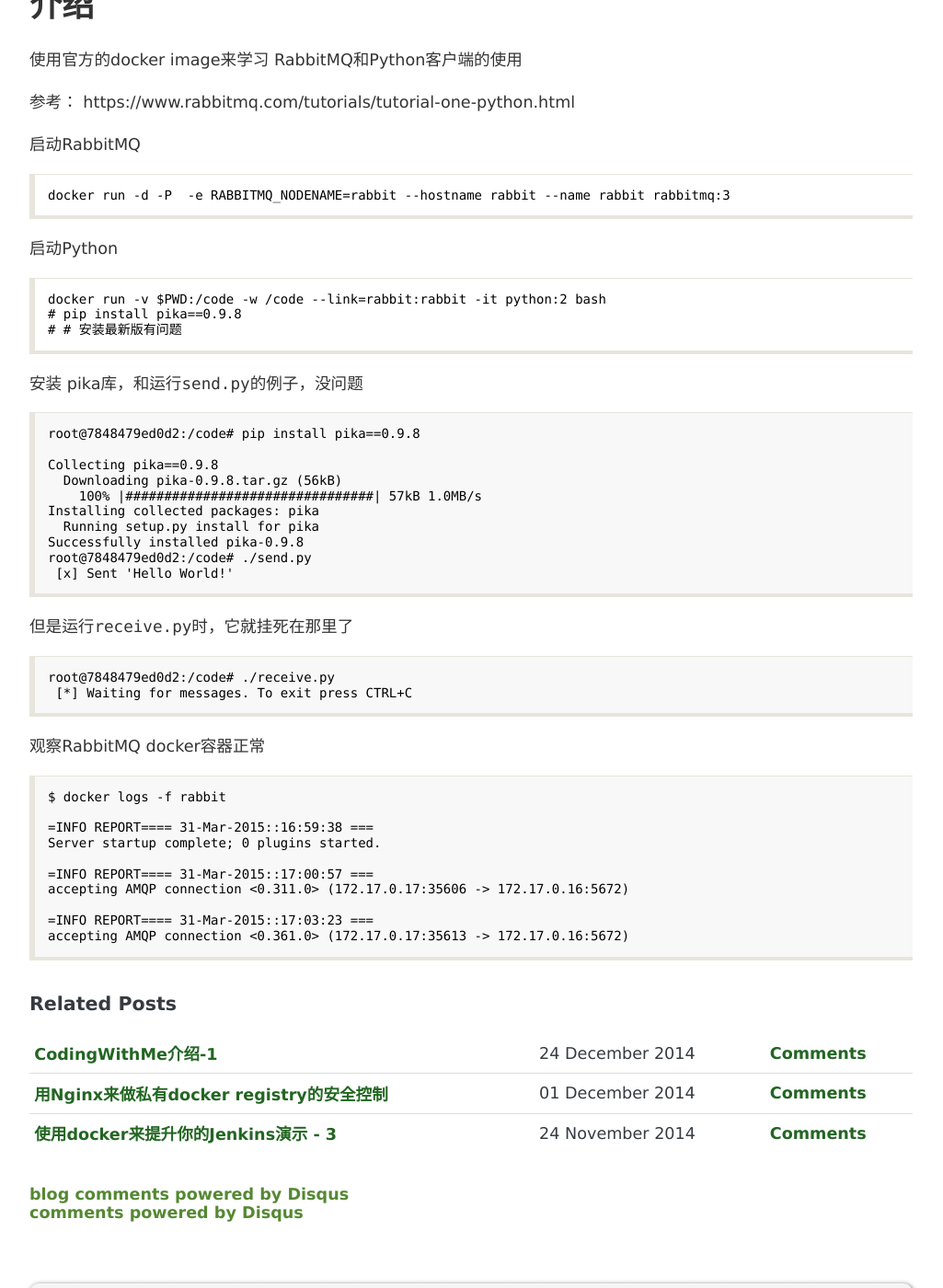
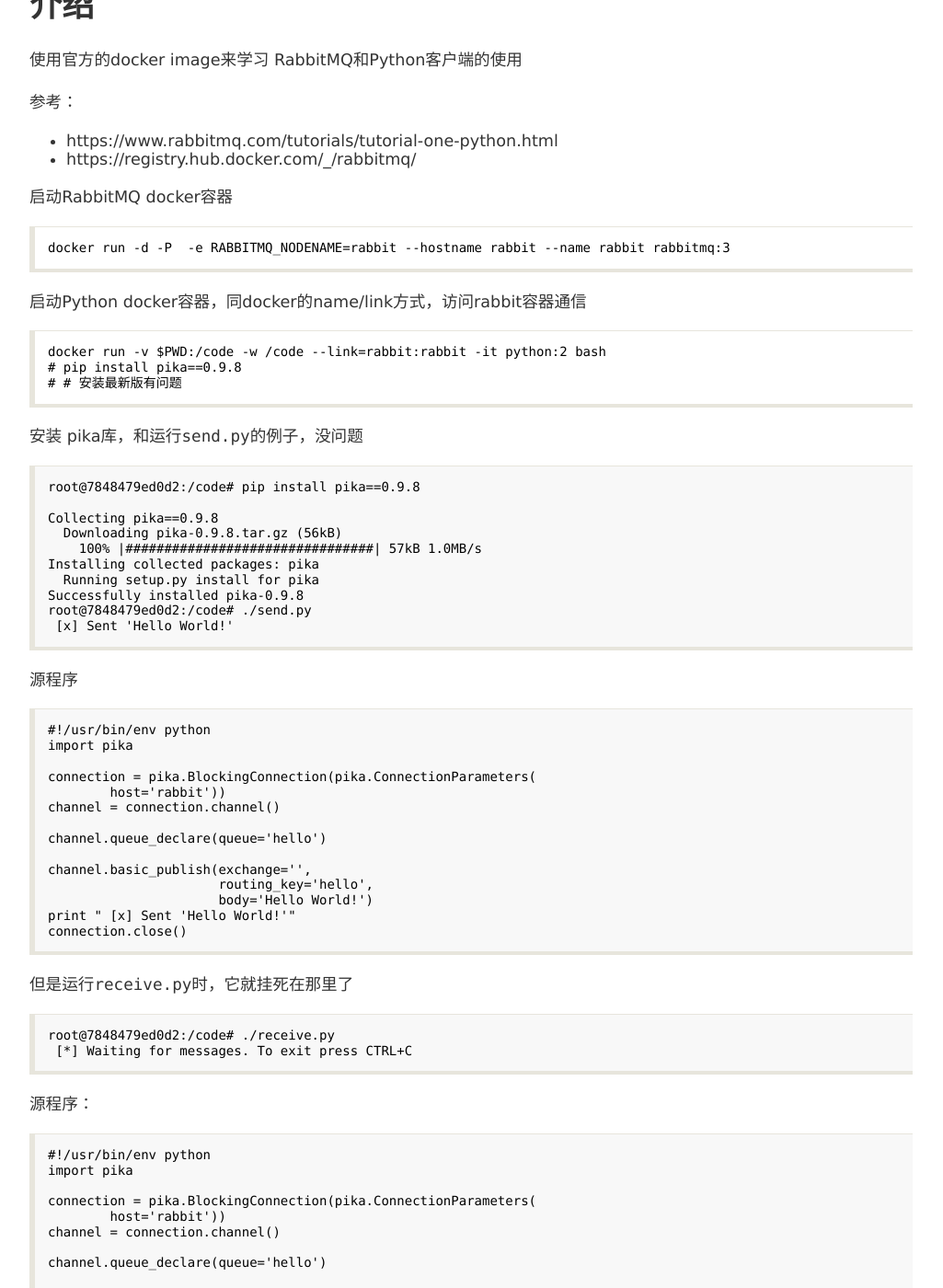
Before and after one commit to larrycai/larrycai.github.com, a Jekyll site: the page built from _posts/2015-04-02-rabbitmq-python-docker-problem.markdown, in a window 1280 px wide and 1400 px high, scrolled down 388 px. Shown: the whole window at 92% size, without its empty margins (128-1153 px from the left). Built offline with Jekyll 4.4.1, drawn with Linux system fonts in a browser that asks for light colours; Markdown is read by kramdown in place of the engine named in the settings; comment, search, counter and statistics services are not loaded; some of the changed text lies outside the part shown.

Commit message:
add more sample

```diff
--- a/_posts/2015-04-02-rabbitmq-python-docker-problem.markdown
+++ b/_posts/2015-04-02-rabbitmq-python-docker-problem.markdown
@@ -6,13 +6,16 @@ title: 用Docker镜像来学习RabbitMQ和Python客户端使用例子的问题
 
 使用官方的docker image来学习 RabbitMQ和Python客户端的使用
 
-参考： https://www.rabbitmq.com/tutorials/tutorial-one-python.html
+参考：
 
-启动RabbitMQ
+* https://www.rabbitmq.com/tutorials/tutorial-one-python.html
+* https://registry.hub.docker.com/_/rabbitmq/
+
+启动RabbitMQ docker容器
 
     docker run -d -P  -e RABBITMQ_NODENAME=rabbit --hostname rabbit --name rabbit rabbitmq:3
 
-启动Python
+启动Python docker容器，同docker的name/link方式，访问rabbit容器通信
 
     docker run -v $PWD:/code -w /code --link=rabbit:rabbit -it python:2 bash
     # pip install pika==0.9.8
@@ -33,11 +36,54 @@ root@7848479ed0d2:/code# ./send.py
  [x] Sent 'Hello World!'
 </pre>
 
+源程序
+
+<pre>
+#!/usr/bin/env python
+import pika
+
+connection = pika.BlockingConnection(pika.ConnectionParameters(
+        host='rabbit'))
+channel = connection.channel()
+
+channel.queue_declare(queue='hello')
+
+channel.basic_publish(exchange='',
+                      routing_key='hello',
+                      body='Hello World!')
+print " [x] Sent 'Hello World!'"
+connection.close()
+</pre>
+
 但是运行`receive.py`时，它就挂死在那里了
 
 <pre>
 root@7848479ed0d2:/code# ./receive.py
  [*] Waiting for messages. To exit press CTRL+C
+</pre>
+
+源程序：
+
+<pre>
+#!/usr/bin/env python
+import pika
+
+connection = pika.BlockingConnection(pika.ConnectionParameters(
+        host='rabbit'))
+channel = connection.channel()
+
+channel.queue_declare(queue='hello')
+
+print ' [*] Waiting for messages. To exit press CTRL+C'
+
+def callback(ch, method, properties, body):
+    print " [x] Received %r" % (body,)
+
+channel.basic_consume(callback,
+                      queue='hello',
+                      no_ack=True)
+
+channel.start_consuming()
 </pre>
 
 观察RabbitMQ docker容器正常
```
